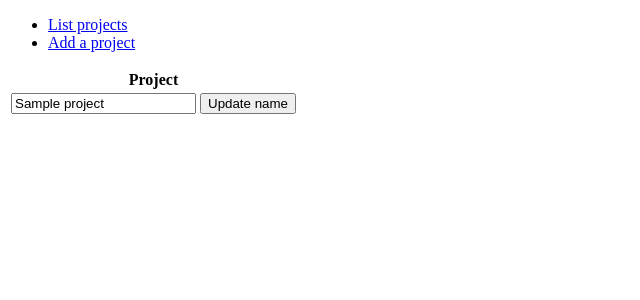
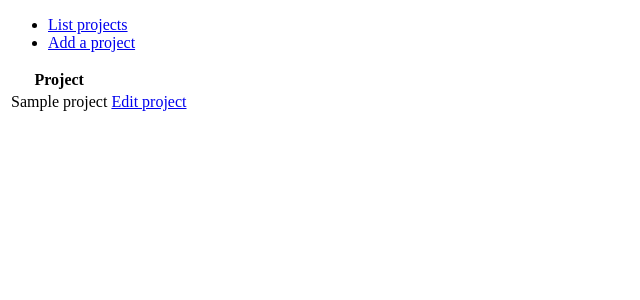
Before and after one commit to vuolen/tsoha-harjoitustyo, a Flask app: page /projects in a window 1280 px wide. Shown: the top 300 px of the page, without its empty margins (0-640 px from the left). Run offline with Flask 2, Linux system fonts and the light colour scheme; tables that the repository leaves empty hold one stand-in row (values such as "Sample post").

Commit message:
Separated project edit view from project list view

```diff
--- a/application/projects/views.py
+++ b/application/projects/views.py
@@ -19,6 +19,11 @@ def projects_create():
 
     return redirect(url_for("projects_index"))
 
+@app.route("/projects/<project_id>/")
+def projects_update_form(project_id):
+    p = Project.query.get(project_id)
+    return render_template("projects/update.html", project=p)
+
 @app.route("/projects/<project_id>/", methods=["POST"])
 def projects_update_name(project_id):
     p = Project.query.get(project_id)
@@ -26,4 +31,4 @@ def projects_update_name(project_id):
 
     db.session().commit()
 
-    return redirect(url_for("projects_index"))
+    return redirect(url_for("projects_update_form", project_id = project_id))
--- a/application/templates/projects/list.html
+++ b/application/templates/projects/list.html
@@ -8,10 +8,10 @@
     {% for project in projects %}
     <tr>
       <td>
-	<form method="POST" action="{{ url_for('projects_update_name', project_id=project.id) }}">
-	  <input type="text" name="name" value="{{ project.name }}"/>
-	  <input type="submit" value="Update name"/>
-	</form>
+	{{ project.name }}
+      </td>
+      <td>
+	<a href="projects/{{ project.id }}">Edit project</a>
       </td>
     </tr>
     {% endfor %}
```
Also changed, not shown: application/templates/projects/update.html (added, +9 -0 lines).
